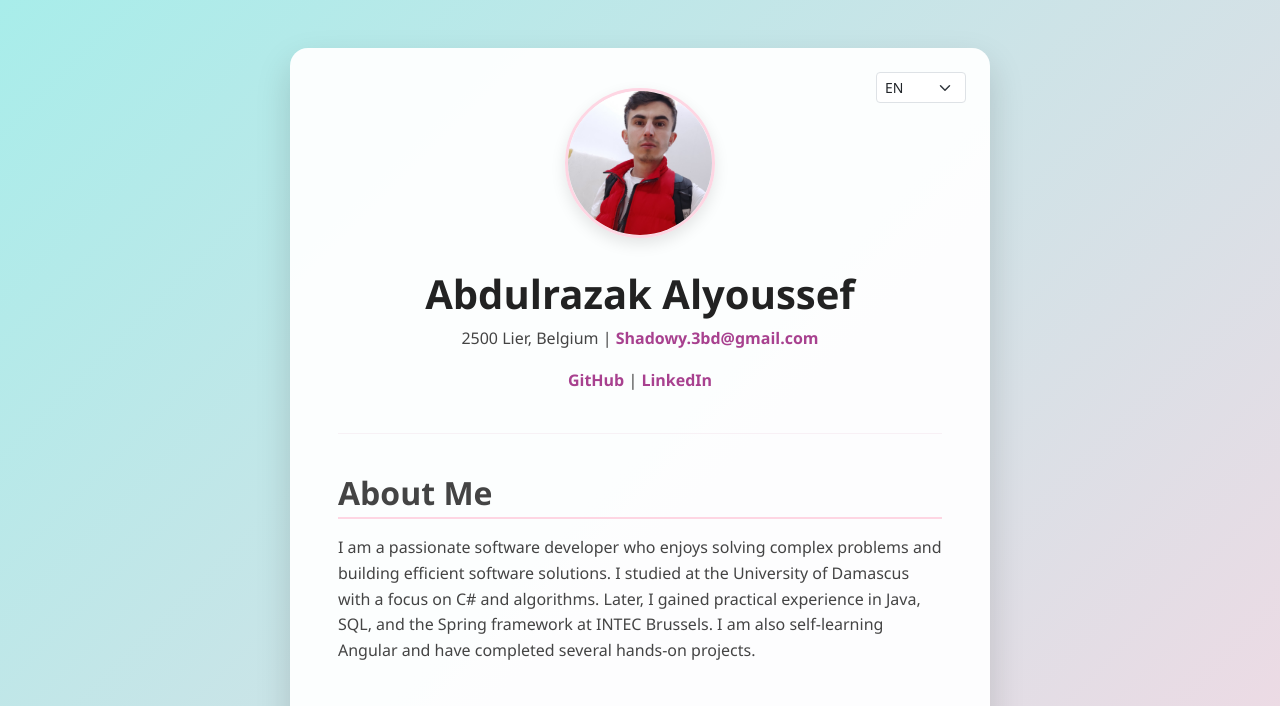
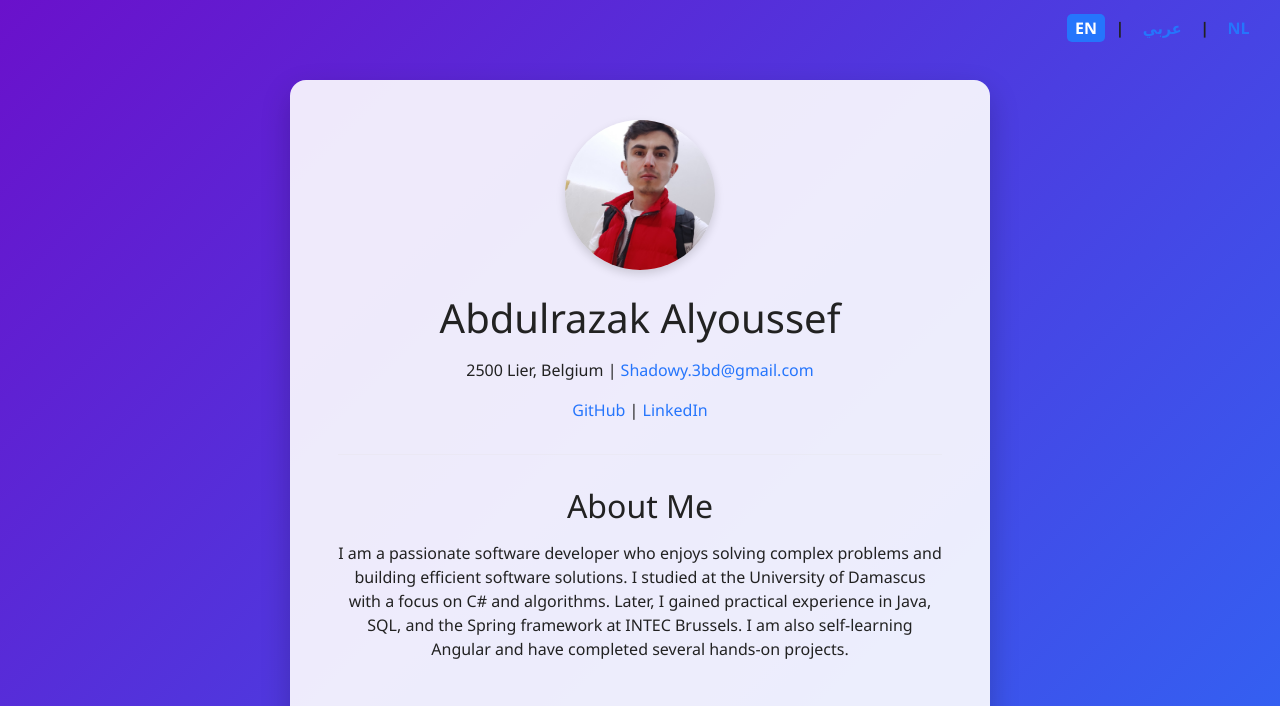
Before and after one commit to Abdulrazak255/Abdulrazak255.github.io, a plain HTML site: page index.html in a window 1280 px wide. Shown: the top 706 px of the page. Drawn offline with nearby package versions, Linux system fonts and the light colour scheme.

Commit message:
uindex.html

```diff
--- a/index.html
+++ b/index.html
@@ -6,120 +6,106 @@
   <title>Abdulrazak Alyoussef | Portfolio</title>
   <link href="https://cdn.jsdelivr.net/npm/bootstrap@5.3.0/dist/css/bootstrap.min.css" rel="stylesheet" />
   <style>
-    /* Gentle blue-purple gradient background */
+    /* Background gradient */
     body {
+      margin: 0;
+      min-height: 100vh;
       font-family: 'Segoe UI', Tahoma, Geneva, Verdana, sans-serif;
-      background: linear-gradient(135deg, #a8edea 0%, #fed6e3 100%);
-      min-height: 100vh;
-      margin: 0;
-      color: #333;
-      display: flex;
-      justify-content: center;
-      align-items: center;
-      padding: 3rem 1rem;
+      background: linear-gradient(135deg, #6a11cb 0%, #2575fc 100%);
+      color: #222;
     }
 
-    /* Container card with subtle shadow */
+    /* Container card */
     .container {
       max-width: 700px;
-      background: rgba(255, 255, 255, 0.95);
+      background: rgba(255 255 255 / 0.9);
+      margin: 5rem auto 6rem;
       padding: 2.5rem 3rem;
-      border-radius: 18px;
-      box-shadow: 0 15px 35px rgba(0, 0, 0, 0.15);
+      border-radius: 16px;
+      box-shadow: 0 12px 30px rgba(0, 0, 0, 0.2);
       position: relative;
-      width: 100%;
     }
 
-    /* Language switch position and style */
+    /* Language switch container */
     .language-switch {
-      position: absolute;
-      top: 1.5rem;
-      right: 1.5rem;
-      width: 90px;
+      position: fixed;
+      top: 1rem;
+      right: 1rem;
       font-weight: 600;
+      font-size: 1rem;
+      user-select: none;
+      z-index: 10;
     }
 
-    /* Profile image styling */
+    /* Language buttons style */
+    .lang-btn {
+      cursor: pointer;
+      color: #2575fc;
+      margin: 0 0.4rem;
+      padding: 0.2rem 0.5rem;
+      border-radius: 5px;
+      transition: background-color 0.3s ease;
+      font-family: 'Segoe UI', Tahoma, Geneva, Verdana, sans-serif;
+      font-weight: 600;
+      text-transform: uppercase;
+    }
+    .lang-btn:hover,
+    .lang-btn.active {
+      background-color: #2575fc;
+      color: white;
+    }
+
+    /* Profile image */
     .rounded-profile {
       width: 150px;
       height: 150px;
       border-radius: 50%;
       object-fit: cover;
-      box-shadow: 0 6px 15px rgba(0, 0, 0, 0.1);
-      border: 3px solid #fed6e3;
+      box-shadow: 0 4px 10px rgba(0, 0, 0, 0.15);
+      margin-bottom: 1.5rem;
     }
 
-    /* Headings */
-    h1 {
+    h1, h2 {
+      margin-bottom: 1rem;
       color: #222;
-      font-weight: 700;
-      margin-top: 1rem;
     }
 
-    h2 {
-      color: #444;
-      margin-bottom: 1rem;
-      border-bottom: 2px solid #fed6e3;
-      padding-bottom: 0.3rem;
-      font-weight: 600;
+    a {
+      color: #2575fc;
+      text-decoration: none;
+      font-weight: 500;
     }
-
-    /* Links styling */
-    a {
-      color: #a8418f;
-      text-decoration: none;
-      font-weight: 600;
-      transition: color 0.3s ease;
-    }
-
     a:hover {
-      color: #6c1d5b;
       text-decoration: underline;
     }
 
-    /* List style */
     ul {
       list-style-type: disc;
-      padding-left: 1.6rem;
-      color: #555;
+      padding-left: 1.5rem;
     }
 
-    /* Horizontal line style */
     hr {
       border: none;
-      border-top: 1px solid #e8c7d7;
-      margin: 2.5rem 0;
-    }
-
-    /* Paragraph text */
-    p {
-      font-size: 1rem;
-      line-height: 1.6;
-      color: #444;
+      border-top: 1px solid #ddd;
+      margin: 2rem 0;
     }
   </style>
 </head>
 <body>
-  <div class="container">
   <div class="language-switch">
-      <select id="langSelect" class="form-select form-select-sm">
-        <option value="en">EN</option>
-        <option value="ar">عربي</option>
-        <option value="nl">NL</option>
-      </select>
+    <span class="lang-btn active" data-lang="en">EN</span> |
+    <span class="lang-btn" data-lang="ar">عربي</span> |
+    <span class="lang-btn" data-lang="nl">NL</span>
   </div>
 
-    <div class="text-center">
-      <img src="profile.jpg" alt="Profile" class="rounded-profile mb-3" />
+  <div class="container text-center">
+    <img src="profile.jpg" alt="Profile" class="rounded-profile" />
     <h1 id="name">Abdulrazak Alyoussef</h1>
-      <p id="location">
-        2500 Lier, Belgium | <a href="mailto:Shadowy.3bd@gmail.com">Shadowy.3bd@gmail.com</a>
-      </p>
+    <p id="location">2500 Lier, Belgium | <a href="mailto:Shadowy.3bd@gmail.com">Shadowy.3bd@gmail.com</a></p>
     <p>
       <a href="https://github.com/Abdulrazak255" target="_blank" rel="noopener noreferrer">GitHub</a> |
       <a href="https://www.linkedin.com/in/abdulrazak-alyoussef/" target="_blank" rel="noopener noreferrer">LinkedIn</a>
     </p>
-    </div>
 
     <hr />
 
@@ -132,7 +118,7 @@
       </p>
     </section>
 
-    <section id="skills" class="mt-5">
+    <section id="skills" class="mt-5 text-start">
       <h2 data-en="Skills" data-ar="المهارات" data-nl="Vaardigheden">Skills</h2>
       <ul>
         <li>Java</li>
@@ -147,32 +133,37 @@
       </ul>
     </section>
 
-    <section id="projects" class="mt-5">
+    <section id="projects" class="mt-5 text-start">
       <h2 data-en="Projects" data-ar="المشاريع" data-nl="Projecten">Projects</h2>
       <p><a href="projects.html">Click here to view detailed project list</a></p>
     </section>
   </div>
 
   <script>
-    const select = document.getElementById("langSelect");
-    select.addEventListener("change", changeLanguage);
+    // Language buttons logic
+    const langBtns = document.querySelectorAll('.lang-btn');
+    langBtns.forEach(btn => {
+      btn.addEventListener('click', () => {
+        // Remove active from all
+        langBtns.forEach(b => b.classList.remove('active'));
+        btn.classList.add('active');
 
-    function changeLanguage() {
-      const lang = select.value;
+        const lang = btn.getAttribute('data-lang');
+
+        // Update all elements with data-en attribute text
         document.querySelectorAll('[data-en]').forEach(el => {
           el.textContent = el.getAttribute('data-' + lang);
         });
 
+        // Update bio content
         const bios = {
-        en:
-          "I am a passionate software developer who enjoys solving complex problems and building efficient software solutions. I studied at the University of Damascus with a focus on C# and algorithms. Later, I gained practical experience in Java, SQL, and the Spring framework at INTEC Brussels. I am also self-learning Angular and have completed several hands-on projects.",
-        ar:
-          "أنا مطور برمجيات شغوف أستمتع بحل المشكلات المعقدة وبناء حلول برمجية فعالة. درست في جامعة دمشق مع تركيز على C# والخوارزميات. ثم اكتسبت خبرة عملية في Java وSQL وإطار عمل Spring في INTEC Brussels. كما أتعلم Angular ذاتياً وأنجزت العديد من المشاريع العملية.",
-        nl:
-          "Ik ben een gepassioneerde softwareontwikkelaar die graag complexe problemen oplost en efficiënte softwareoplossingen bouwt. Ik heb gestudeerd aan de Universiteit van Damascus met een focus op C# en algoritmen. Later heb ik praktische ervaring opgedaan met Java, SQL en het Spring-framework bij INTEC Brussel. Ik leer ook zelfstandig Angular en heb verschillende praktische projecten voltooid."
+          en: "I am a passionate software developer who enjoys solving complex problems and building efficient software solutions. I studied at the University of Damascus with a focus on C# and algorithms. Later, I gained practical experience in Java, SQL, and the Spring framework at INTEC Brussels. I am also self-learning Angular and have completed several hands-on projects.",
+          ar: "أنا مطور برمجيات شغوف أستمتع بحل المشكلات المعقدة وبناء حلول برمجية فعالة. درست في جامعة دمشق مع تركيز على C# والخوارزميات. ثم اكتسبت خبرة عملية في Java وSQL وإطار عمل Spring في INTEC Brussels. كما أتعلم Angular ذاتياً وأنجزت العديد من المشاريع العملية.",
+          nl: "Ik ben een gepassioneerde softwareontwikkelaar die graag complexe problemen oplost en efficiënte softwareoplossingen bouwt. Ik heb gestudeerd aan de Universiteit van Damascus met een focus op C# en algoritmen. Later heb ik praktische ervaring opgedaan met Java, SQL en het Spring-framework bij INTEC Brussel. Ik leer ook zelfstandig Angular en heb verschillende praktische projecten voltooid."
         };
-      document.getElementById("bio").textContent = bios[lang];
-    }
+        document.getElementById('bio').textContent = bios[lang];
+      });
+    });
   </script>
 </body>
 </html>
```
Lines whose indentation alone changed are shown as unchanged.
